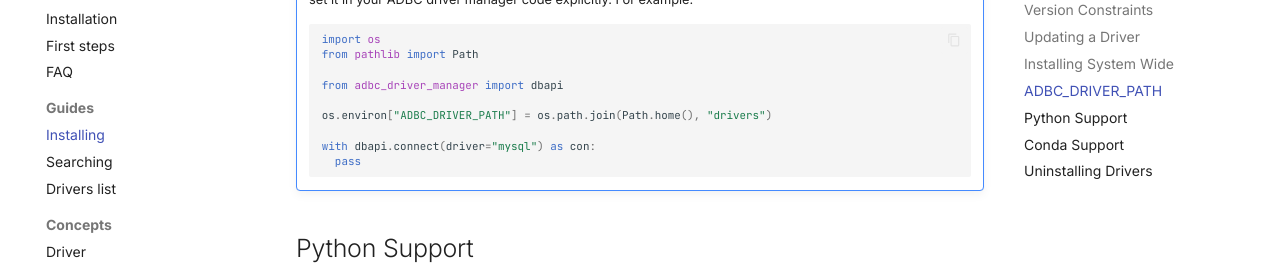
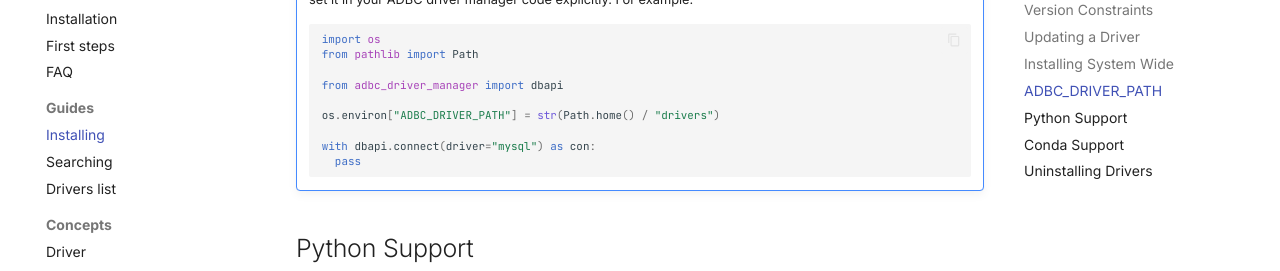
Before and after one commit to columnar-tech/dbc, an MkDocs documentation site: the page built from docs/guides/installing.md, in a window 1280 px wide and 900 px high, scrolled down 2878 px. Shown: the part 152-423 px from the top of the window. Built offline with MkDocs 1.6.1 and Material for MkDocs 9.7.7, drawn with Linux system fonts in a browser that asks for light colours; plug-ins that fetch from the network failed and are left out; comment, search, counter and statistics services are not loaded.

Commit message:
Review feedback: idiomatic python path handling

```diff
--- a/docs/guides/installing.md
+++ b/docs/guides/installing.md
@@ -121,7 +121,7 @@ Installed mysql 0.1.0 to /home/user/drivers
 
     from adbc_driver_manager import dbapi
 
-    os.environ["ADBC_DRIVER_PATH"] = os.path.join(Path.home(), "drivers")
+    os.environ["ADBC_DRIVER_PATH"] = str(Path.home() / "drivers")
 
     with dbapi.connect(driver="mysql") as con:
       pass
```
